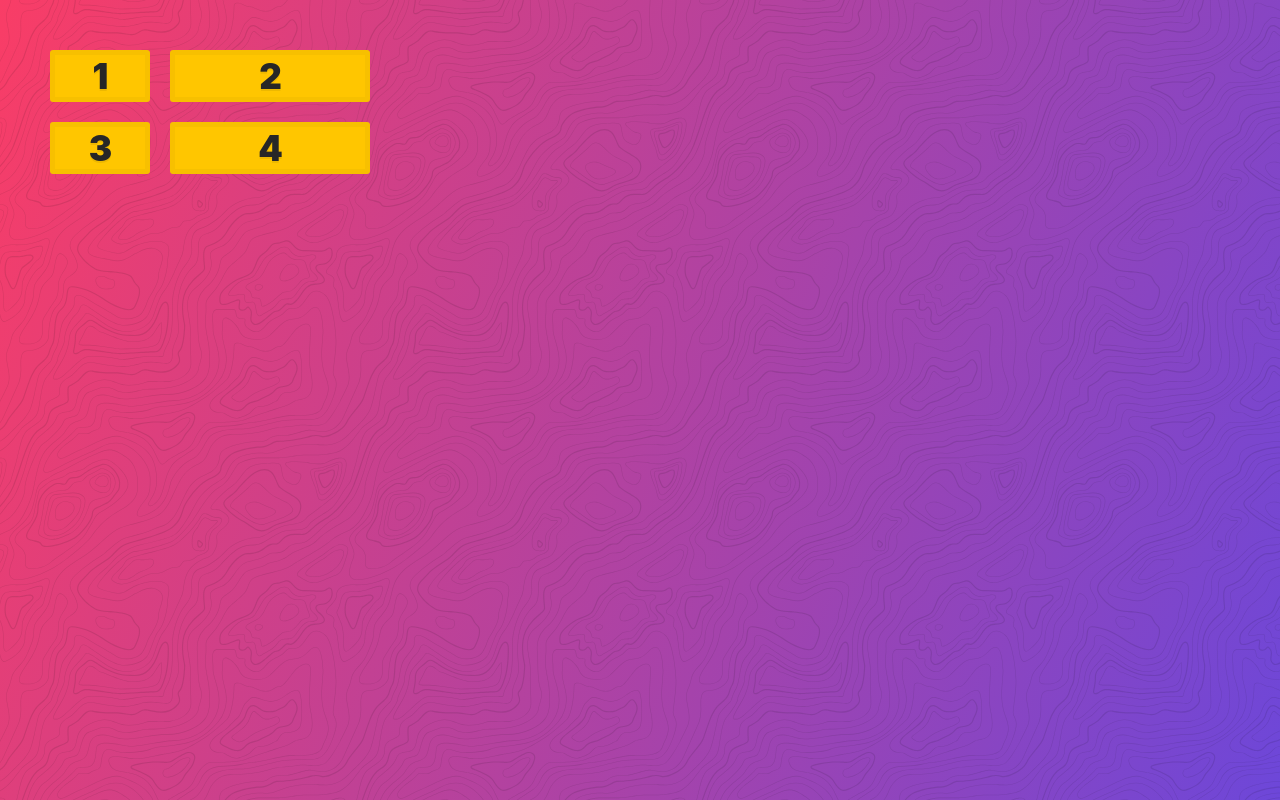
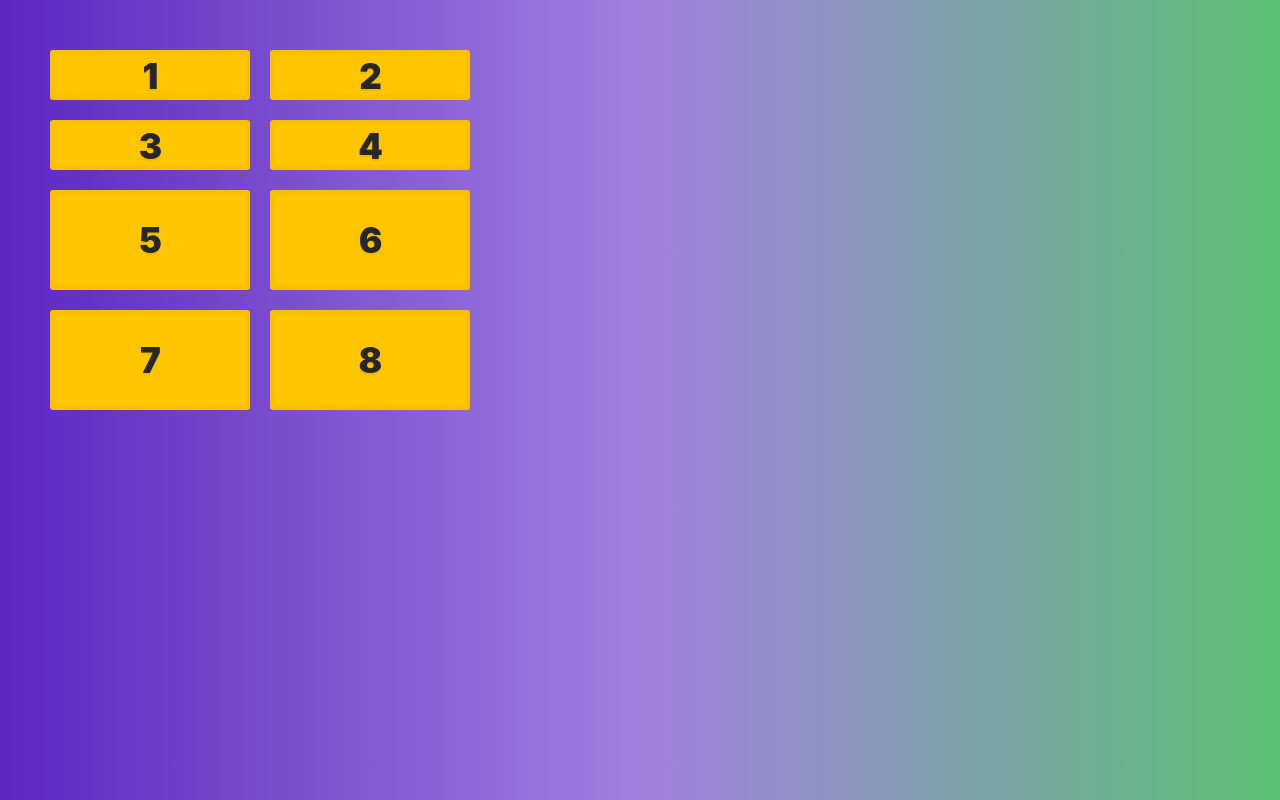
Before and after one commit to alvalle09/CSSGridTuts, a website: page 05_Implicit_Explicit/Index.html in a window 1280 px wide. Drawn offline with Linux system fonts and the light colour scheme.

Commit message:
grid-template-columns/rows, grid-auto-columns/rows excercises

```diff
--- a/05_Implicit_Explicit/Index.html
+++ b/05_Implicit_Explicit/Index.html
@@ -14,6 +14,10 @@
     <div class="item">2</div>
     <div class="item">3</div>
     <div class="item">4</div>
+    <div class="item">5</div>
+    <div class="item">6</div>
+    <div class="item">7</div>
+    <div class="item">8</div>
   </div>
 
   <style>
--- a/assets/style.css
+++ b/assets/style.css
@@ -34,20 +34,27 @@ html {
 }
 
 body {
-  background-image: url("./images/topography.svg"),
-    linear-gradient(110deg, #f93d66, #6d47d9);
-  background-size: 340px, auto;
+  /*background-image: url("./images/topography.svg"),
+     linear-gradient(110deg, #f93d66, #6d47d9);*/
+  background: -webkit-linear-gradient(to right, #5D26C1, #a17fe0, #59C173);  /* Chrome 10-25, Safari 5.1-6 */
+  background: linear-gradient(to right, #5D26C1, #a17fe0, #59C173); /* W3C, IE 10+/ Edge, Firefox 16+, Chrome 26+, Opera 12+, Safari 7+ */
+
+
+  background-size: auto;
   min-height: calc(100vh - 100px);
   margin: 50px;
   /* background: white; */
-  background-attachment: fixed;
+  /*background-attachment: fixed;*/
   letter-spacing: -1px;
 }
 
 .container {
   display : grid;
-  grid-template-columns: 100px 200px;
   grid-gap: 20px;
+  grid-template-columns: 200px 200px;
+  grid-template-rows: 50px 50px;
+  grid-auto-rows:100px;
+  grid-auto-columns: 100px;
 }
 
 
```
